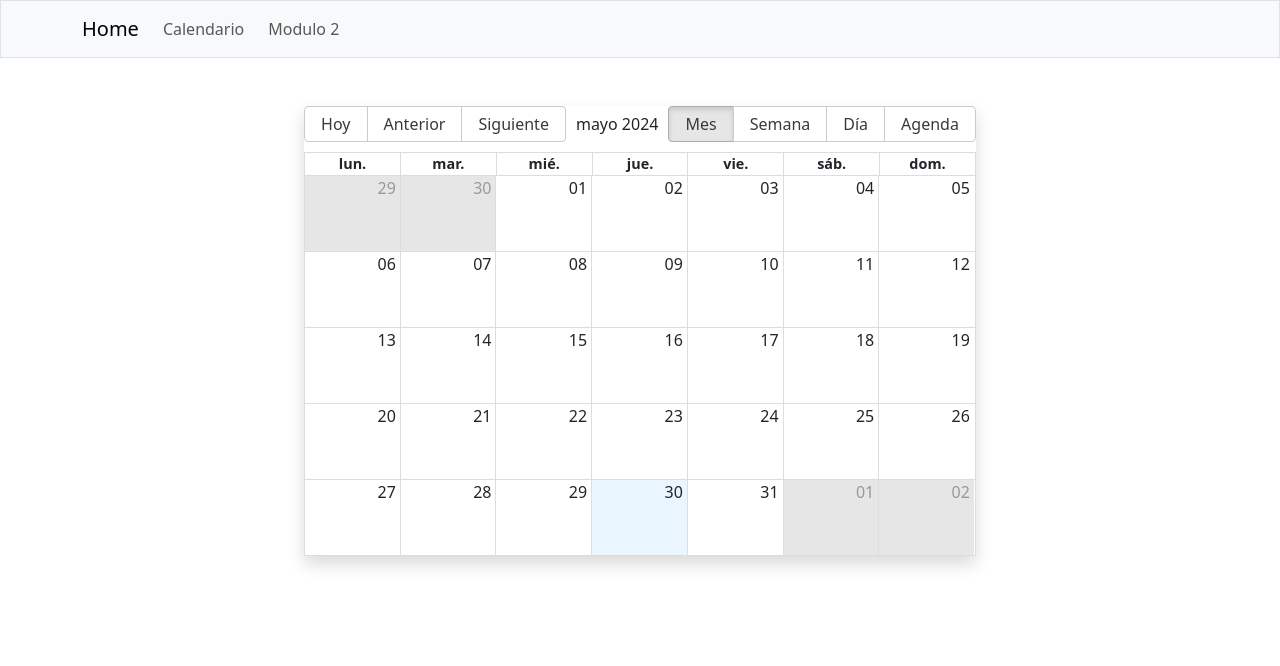
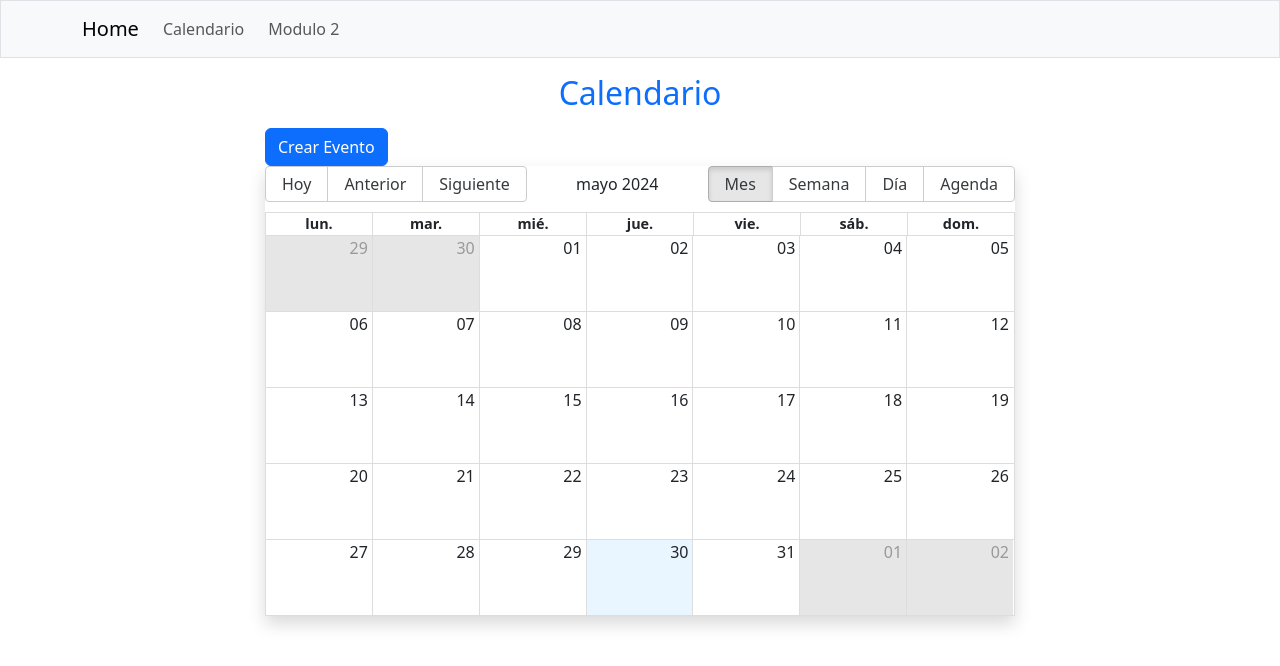
Before and after one commit to Elibar19/s15-19-t-java-react-personal-, a React (Vite) app in the folder frontend/: page /calendar in a window 1280 px wide. Shown: the top 666 px of the page. Built offline with nearby package versions, Linux system fonts and the light colour scheme.

Commit message:
se agregó un Formulario para crear eventos

```diff
--- a/frontend/package.json
+++ b/frontend/package.json
@@ -12,9 +12,12 @@
   "dependencies": {
     "axios": "^1.7.2",
     "moment": "^2.30.1",
+    "primeicons": "^7.0.0",
+    "primereact": "^10.6.6",
     "react": "^18.2.0",
     "react-big-calendar": "^1.12.2",
     "react-bootstrap": "^2.10.2",
+    "react-datepicker": "^6.9.0",
     "react-dom": "^18.2.0",
     "react-router-dom": "^6.23.1"
   },
--- a/frontend/src/App.css
+++ b/frontend/src/App.css
@@ -1,42 +1,13 @@
-/* #root {
-  max-width: 1280px;
-  margin: 0 auto;
-  padding: 2rem;
-  text-align: center;
+.cursor-pointer{
+  cursor: pointer;
+  /* display: inline-block; */
 }
 
-.logo {
-  height: 6em;
-  padding: 1.5em;
-  will-change: filter;
-  transition: filter 300ms;
-}
-.logo:hover {
-  filter: drop-shadow(0 0 2em #646cffaa);
-}
-.logo.react:hover {
-  filter: drop-shadow(0 0 2em #61dafbaa);
+.index-modal{
+  z-index: -1;
+  position: fixed;
 }
 
-@keyframes logo-spin {
-  from {
-    transform: rotate(0deg);
-  }
-  to {
-    transform: rotate(360deg);
-  }
+.resize-none{
+  resize: none;
 }
-
-@media (prefers-reduced-motion: no-preference) {
-  a:nth-of-type(2) .logo {
-    animation: logo-spin infinite 20s linear;
-  }
-}
-
-.card {
-  padding: 2em;
-}
-
-.read-the-docs {
-  color: #888;
-} */
--- /dev/null
+++ b/frontend/src/components/ModalEvents.jsx
@@ -0,0 +1,99 @@
+import React, { useState } from 'react';
+import Button from 'react-bootstrap/Button';
+import Form from 'react-bootstrap/Form';
+import Modal from 'react-bootstrap/Modal';
+import DatePicker from 'react-datepicker';
+import 'react-datepicker/dist/react-datepicker.css';
+import es from 'date-fns/locale/es';
+
+const initialFormData = {
+    'title': '',
+    'description': '',
+    'startDate': null,
+    'endDate': null,
+};
+
+function ModalEvents({ onAddEvent }) {
+    const [formData, setFormData] = useState(initialFormData);
+    const { startDate, endDate, description, title } = formData;
+    const [show, setShow] = useState(false);
+
+    const handleClose = () => setShow(false);
+    const handleShow = () => setShow(true);
+    const handleSend = () => {
+        const newEvent = {
+            title,
+            start: startDate,
+            end: endDate,
+            description,
+        };
+
+        onAddEvent(newEvent);
+        setFormData(initialFormData); // Restablecer el formulario a su estado inicial después de enviar
+
+        handleClose();
+    }
+
+    return (
+        <>
+            <Button variant="primary" onClick={handleShow}>
+                Crear Evento
+            </Button>
+
+            <Modal show={show} onHide={handleClose}>
+                <Modal.Header closeButton>
+                    <Modal.Title>Evento Nuevo</Modal.Title>
+                </Modal.Header>
+                <Modal.Body>
+                    <Form.Group controlId="exampleForm.ControlInput1" className='d-flex flex-column gap-2'>
+                        <Form.Label className='mb-0'>Título</Form.Label>
+                        <Form.Control
+                            type="text"
+                            value={title}
+                            onChange={(e) => setFormData({ ...formData, title: e.target.value })}
+                            placeholder="Ingrese el título del evento"
+                            autoFocus
+                        />
+                        <Form.Label>Descripción</Form.Label>
+                        <Form.Control
+                            as="textarea"
+                            rows={3}
+                            value={description}
+                            onChange={(e) => setFormData({ ...formData, description: e.target.value })}
+                            placeholder="Ingrese la descripción del evento"
+                            className='resize-none'
+                        />
+                        <Form.Label className='mb-0'>Fecha de Inicio</Form.Label>
+                        <DatePicker
+                            selected={startDate}
+                            onChange={(date) => setFormData({ ...formData, startDate: date })}
+                            dateFormat="dd/MM/yyyy"
+                            className="form-control"
+                            placeholderText="Seleccione una fecha de inicio"
+                            locale={es}
+                        />
+                        <Form.Label className='mb-0'>Fecha de Final</Form.Label>
+                        <DatePicker
+                            selected={endDate}
+                            onChange={(date) => setFormData({ ...formData, endDate: date })}
+                            dateFormat="dd/MM/yyyy"
+                            className="form-control"
+                            placeholderText="Seleccione una fecha de finalización"
+                            locale={es}
+                        />
+                    </Form.Group>
+                </Modal.Body>
+                <Modal.Footer>
+                    <Button variant="secondary" onClick={handleClose}>
+                        Cerrar
+                    </Button>
+                    <Button variant="primary" onClick={handleSend}>
+                        Guardar
+                    </Button>
+                </Modal.Footer>
+            </Modal>
+        </>
+    );
+}
+
+export default ModalEvents;
--- a/frontend/src/components/MyCalendar.jsx
+++ b/frontend/src/components/MyCalendar.jsx
@@ -1,24 +1,12 @@
+import { useState } from 'react';
 import { Calendar, momentLocalizer } from 'react-big-calendar';
 import moment from 'moment';
 import 'moment/locale/es';
 import 'react-big-calendar/lib/css/react-big-calendar.css';
+import ModalEvents from './ModalEvents';
 
 moment.locale('es');
 const localizer = momentLocalizer(moment);
-
-const myEventsList = [
-  {
-    title: 'Evento 1',
-    start: new Date(2024, 5, 10, 10, 0), // (año, mes, dia, hora) 10 de junio de 2024 a las 10:00
-    end: new Date(2024, 5, 10, 11, 0),   // (año, mes, dia, hora) 10 de junio de 2024 a las 11:00
-  },
-  {
-    title: 'Evento 2',
-    start: new Date(2024, 5, 13, 12, 0), // (año, mes, dia, hora) 13 de junio de 2024 a las 12:00
-    end: new Date(2024, 5, 13, 13, 0),   // (año, mes, dia, hora) 13 de junio de 2024 a las 13:00
-  },
-  // Agrega más eventos aquí
-];
 
 const messages = {
   allDay: 'Todo el día',
@@ -36,18 +24,31 @@ const messages = {
   showMore: total => `+ Ver más (${total})`
 };
 
-const MyCalendar = () => (
+function MyCalendar() {
+  const [events, setEvents] = useState([]);
+
+  const addEvent = (event) => {
+    setEvents([...events, {
+      title: event.title,
+      start: event.start,
+      end: event.end
+    }]);
+  }
+
+  return (
     <div>
+      <ModalEvents onAddEvent={addEvent} />
       <Calendar
         localizer={localizer}
-      events={myEventsList}
+        events={events}
         startAccessor="start"
         endAccessor="end"
-      style={{ height: 450 }}
+        style={{ height: 450, width: 750 }}
         messages={messages}
-      className='mt-5 shadow'
+        className='shadow'
       />
     </div>
   );
+}
 
 export default MyCalendar;
--- a/frontend/src/pages/CalendarPage.jsx
+++ b/frontend/src/pages/CalendarPage.jsx
@@ -2,7 +2,8 @@ import MyCalendar from "../components/MyCalendar"
 
 const CalendarPage = () => {
     return (
-        <div className="container d-flex justify-content-center align-items-center">
+        <div className="container w-100 d-flex justify-content-center align-items-center flex-column">
+            <h2 className="my-3 text-primary">Calendario</h2>
             <MyCalendar />
         </div>
     )
```
Also changed, not shown: frontend/src/App.jsx (+7 -0 lines), 1 other file (tests, documents, lock files or other folders). Lines whose indentation alone changed are shown as unchanged.
